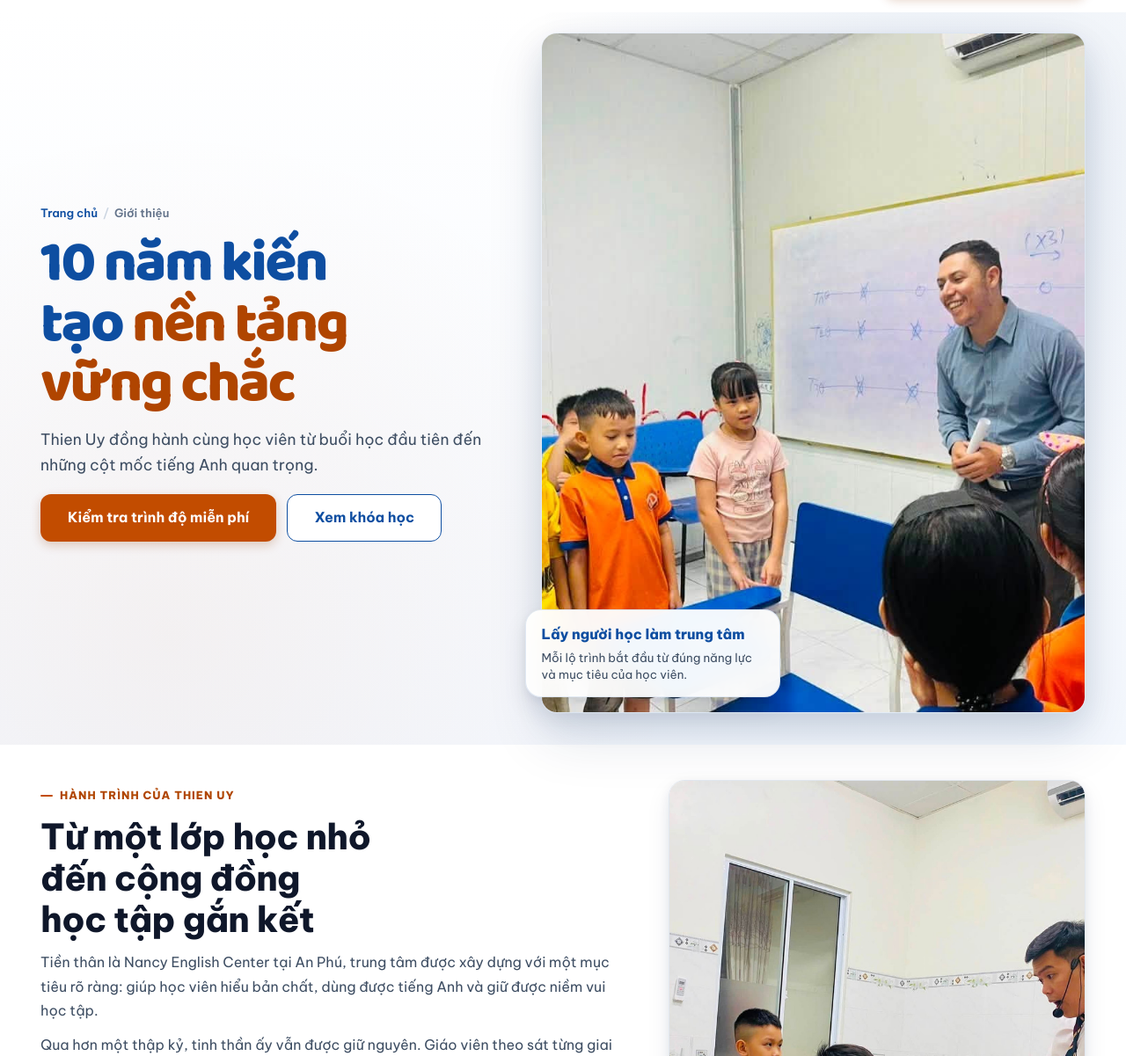
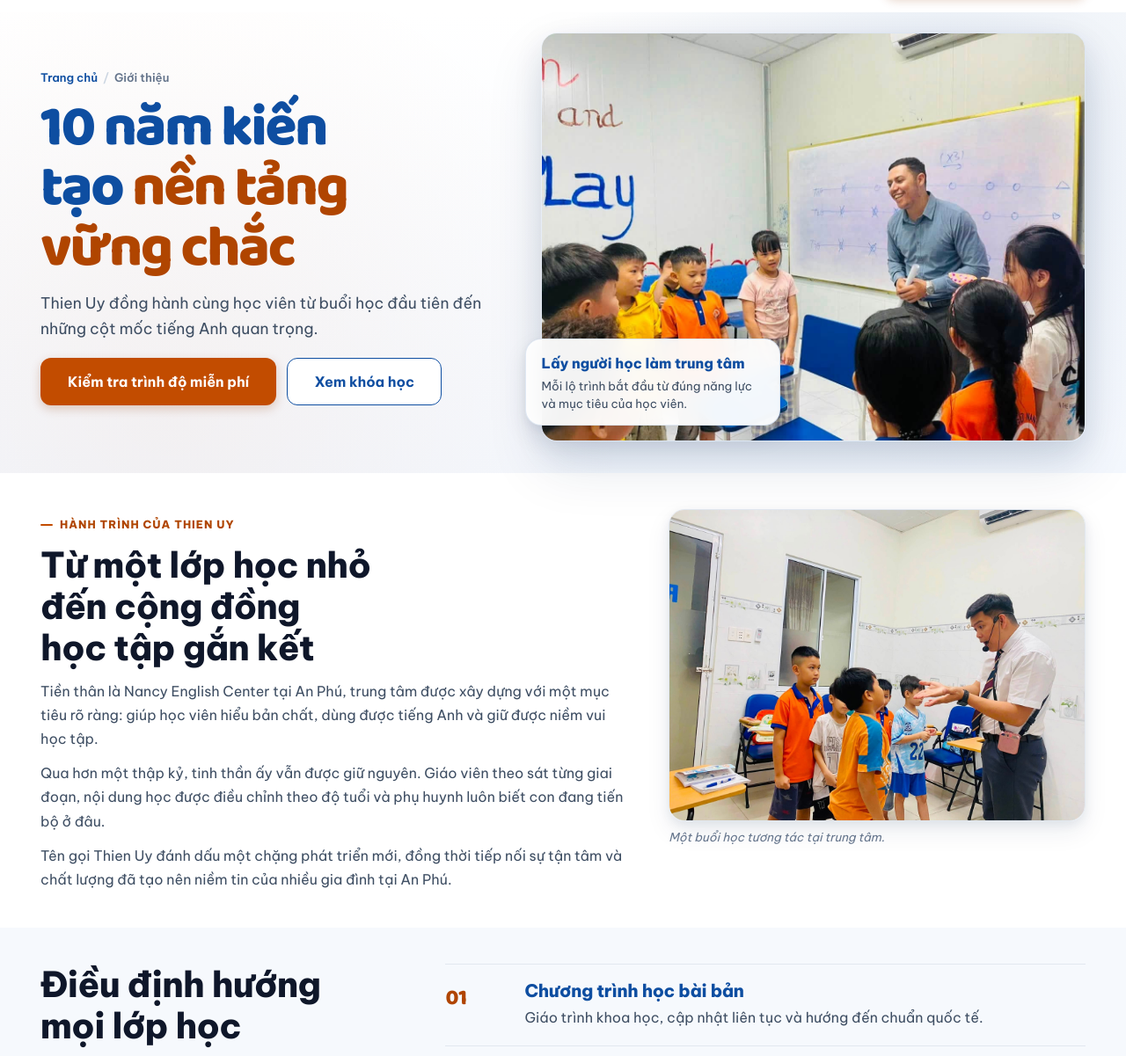
Before and after one commit to TuanTran-05/nancy-web, a plain HTML site: page about.html in a window 1280 px wide. Shown: the part 65-1266 px from the top of the page at 88% size. Drawn offline with Linux system fonts and the light colour scheme.

Commit message:
fix: compact about page hero image ratio and reduce whitespace

```diff
--- a/pages.css
+++ b/pages.css
@@ -125,7 +125,7 @@
 }
 
 .page-hero__image--portrait img {
-  aspect-ratio: 4 / 5;
+  aspect-ratio: 4 / 3;
 }
 
 .page-hero__note {
@@ -265,7 +265,7 @@
 
 .story-figure img {
   width: 100%;
-  aspect-ratio: 4 / 5;
+  aspect-ratio: 4 / 3;
   object-fit: cover;
   border-radius: var(--r-lg);
   box-shadow: var(--sh-2);
```
